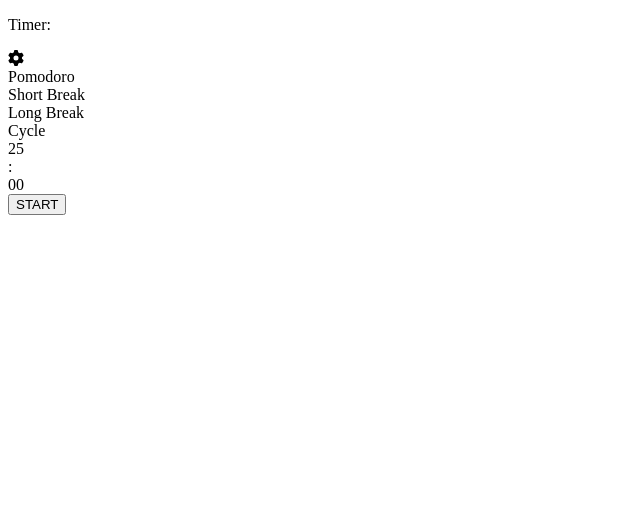
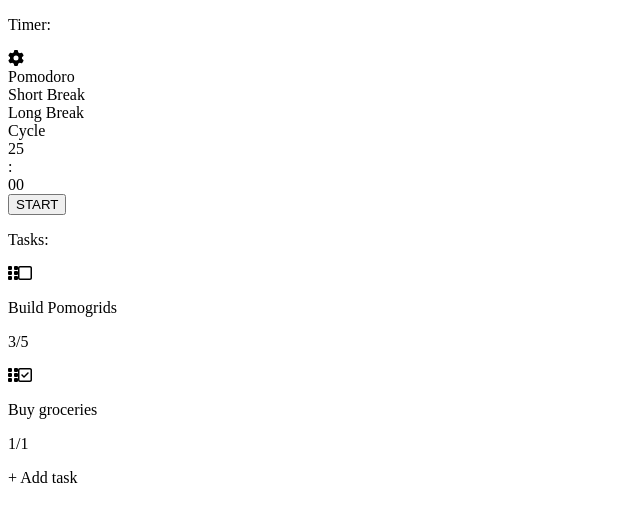
Before and after one commit to awhuiyun/pomogrids-prod, a Next.js app: page / in a window 1280 px wide. Shown: the top 522 px of the page, without its empty margins (0-640 px from the left). Built offline with nearby package versions, Linux system fonts and the light colour scheme.

Commit message:
Added TaskContainer and TaskItem

```diff
--- a/package.json
+++ b/package.json
@@ -10,6 +10,7 @@
   },
   "dependencies": {
     "@fortawesome/fontawesome-svg-core": "^6.3.0",
+    "@fortawesome/free-regular-svg-icons": "^6.3.0",
     "@fortawesome/free-solid-svg-icons": "^6.3.0",
     "@fortawesome/react-fontawesome": "^0.2.0",
     "@types/node": "18.14.1",
--- a/src/components/Nav.tsx
+++ b/src/components/Nav.tsx
@@ -3,7 +3,7 @@ import BaseButton from "./BaseButton";
 
 export default function Nav() {
   return (
-    <div className="flex items-center px-10 py-6 w-[1280px] mx-auto">
+    <div className="flex items-center py-6 w-[1280px] mx-auto">
       <Link href="/" className="flex-grow font-bold text-slate-900">
         Pomogrids
       </Link>
--- /dev/null
+++ b/src/components/TaskContainer.tsx
@@ -0,0 +1,33 @@
+import TaskItem from "./TaskItem";
+
+export default function TaskContainer() {
+  return (
+    <div className="border border-slate-900 shadow-custom shadow-slate-900 rounded p-4 pb-8 w-full h-fit space-y-2">
+      {/* Title */}
+      <p className="text-slate-400 text-xs">Tasks:</p>
+
+      {/* Tasks section */}
+      <TaskItem
+        uniqueId="1"
+        taskName="Build Pomogrids"
+        targetNumOfSessions={5}
+        completedNumOfSessions={3}
+        isCompleted={false}
+        isSelectedForTimer={false}
+        isSelectedForEdit={false}
+      />
+      <TaskItem
+        uniqueId="2"
+        taskName="Buy groceries"
+        targetNumOfSessions={1}
+        completedNumOfSessions={1}
+        isCompleted={true}
+        isSelectedForTimer={false}
+        isSelectedForEdit={false}
+      />
+
+      {/* Add Task */}
+      <div className="text-slate-400 cursor-pointer p-1 pt-4">+ Add task</div>
+    </div>
+  );
+}
--- /dev/null
+++ b/src/components/TaskItem.tsx
@@ -0,0 +1,42 @@
+import { useState } from "react";
+import { FontAwesomeIcon } from "@fortawesome/react-fontawesome";
+import { faGripVertical } from "@fortawesome/free-solid-svg-icons";
+import { faSquare } from "@fortawesome/free-regular-svg-icons";
+import { faSquareCheck } from "@fortawesome/free-regular-svg-icons";
+import { ITaskItem } from "@/types/interfaces";
+
+export default function TaskItem({
+  taskName,
+  targetNumOfSessions,
+  completedNumOfSessions,
+  isCompleted,
+}: ITaskItem) {
+  return (
+    <div className="text-slate-900 p-1 flex space-x-2 hover:bg-slate-50 place-items-center">
+      {/* Grip Icon */}
+      <FontAwesomeIcon
+        icon={faGripVertical}
+        className="text-slate-400 cursor-pointer hover:text-slate-900 "
+      />
+
+      {/* Checkbox Icon */}
+      {isCompleted ? (
+        <FontAwesomeIcon icon={faSquareCheck} className="text-slate-400 " />
+      ) : (
+        <FontAwesomeIcon icon={faSquare} className="text-slate-400 " />
+      )}
+
+      {/* Task */}
+      <p
+        className={`flex-grow ${isCompleted && "text-slate-400 line-through"}`}
+      >
+        {taskName}
+      </p>
+
+      {/* Pomodoro session counter */}
+      <p className="text-slate-400">
+        {completedNumOfSessions}/{targetNumOfSessions}
+      </p>
+    </div>
+  );
+}
--- a/src/components/Timer.tsx
+++ b/src/components/Timer.tsx
@@ -278,7 +278,7 @@ export default function Timer() {
   return (
     <div>
       {/* Timer Option Headers: Pomodoro, Short Break, Long Break, Cycle */}
-      <div className="flex space-x-14 mt-8 w-full place-content-center">
+      <div className="flex space-x-4 mt-6 w-full place-content-center">
         {(!isSessionOn || (isSessionOn && timerOption === "pomodoro")) && (
           <div
             className={`w-[115px] px-2 py-1 rounded  text-center ${
@@ -336,7 +336,7 @@ export default function Timer() {
       </div>
 
       {/* Timer Display */}
-      <div className="flex flex-row text-8xl font-bold mt-8 mb-8 mx-auto w-fit">
+      <div className="flex flex-row text-8xl font-bold mt-8 mb-10 mx-auto w-fit">
         <div className="w-52 text-end">
           {timerMinutes > 9 ? timerMinutes : "0" + timerMinutes}
         </div>
@@ -347,7 +347,7 @@ export default function Timer() {
       </div>
 
       {/* Buttons: STOP, START, PAUSE */}
-      <div className=" flex flex-row mt-2 mb-8 w-full place-content-center space-x-4">
+      <div className=" flex flex-row mt-2 mb-5 w-full place-content-center space-x-4">
         {/* STOP */}
         {isSessionOn && (
           <div onClick={handleStopClick}>
--- a/src/components/TimerContainer.tsx
+++ b/src/components/TimerContainer.tsx
@@ -4,8 +4,8 @@ import Timer from "./Timer";
 
 export default function TimerContainer() {
   return (
-    <div className="border border-slate-900 shadow-custom shadow-slate-900 rounded p-4">
-      {/* Timer and Settings icons */}
+    <div className="border border-slate-900 shadow-custom shadow-slate-900 rounded p-4 w-full">
+      {/* Title and Settings Icon */}
       <div className="flex flex-row text-slate-400">
         <p className="flex-grow text-xs">Timer:</p>
         <FontAwesomeIcon icon={faGear} className="h-4 cursor-pointer" />
--- a/src/pages/index.tsx
+++ b/src/pages/index.tsx
@@ -1,16 +1,20 @@
 import Head from "next/head";
 import TimerContainer from "@/components/TimerContainer";
+import TaskContainer from "@/components/TaskContainer";
 
 export default function Home() {
   return (
-    <div className="bg-slate-100 px-10 pt-2 text-slate-900">
+    <div className="pt-2 text-slate-900 w-[1280px] mx-auto">
       <Head>
         <title>Pomogrids</title>
         <meta name="description" content="Generated by create next app" />
         <meta name="viewport" content="width=device-width, initial-scale=1" />
       </Head>
 
-      <TimerContainer />
+      <div className="flex space-x-4">
+        <TimerContainer />
+        <TaskContainer />
+      </div>
     </div>
   );
 }
--- /dev/null
+++ b/src/types/interfaces.ts
@@ -0,0 +1,9 @@
+export interface ITaskItem {
+  uniqueId: string;
+  taskName: string;
+  targetNumOfSessions: number;
+  completedNumOfSessions: number;
+  isCompleted: boolean;
+  isSelectedForTimer: boolean;
+  isSelectedForEdit: boolean;
+}
```
Also changed, not shown: src/stores/tasks.ts (added, +132 -0 lines), 1 other file (tests, documents, lock files or other folders).
